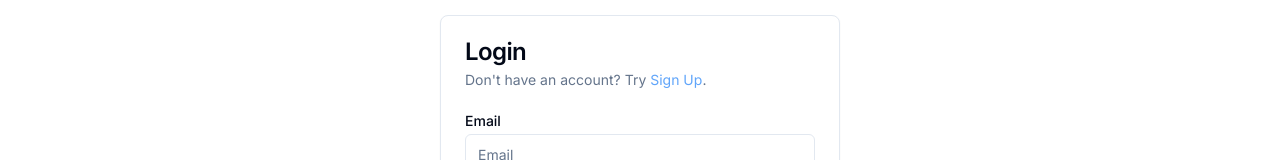
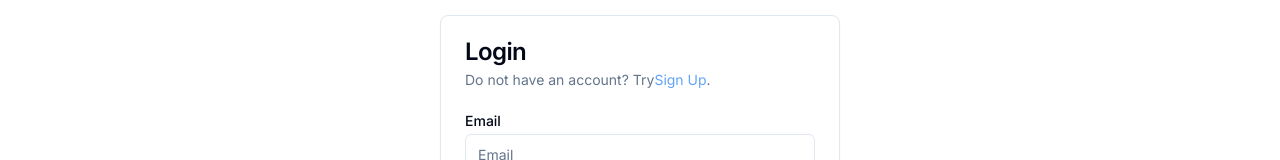
Before and after one commit to itskaramaman/next-sharing, a Next.js app: page /login in a window 1280 px wide. Shown: the part 287-447 px from the top of the page. Built offline with nearby package versions, Linux system fonts and the light colour scheme.

Commit message:
build errors resolved

```diff
--- a/src/app/api/users/login/route.ts
+++ b/src/app/api/users/login/route.ts
@@ -31,7 +31,7 @@ export async function POST(request: NextRequest) {
     };
 
     // create token
-    const token = await jwt.sign(tokenData, process.env.TOKEN_SECRET, {
+    const token = await jwt.sign(tokenData, process.env.TOKEN_SECRET!, {
       expiresIn: "1d",
     });
 
--- a/src/app/login/page.tsx
+++ b/src/app/login/page.tsx
@@ -63,7 +63,7 @@ export default function LoginPage() {
         <CardHeader>
           <CardTitle>Login</CardTitle>
           <CardDescription>
-            Don't have an account? Try{" "}
+            Do not have an account? Try
             <Link href="/signup" className="text-blue-400">
               Sign Up
             </Link>
--- a/src/app/verifyemail/page.tsx
+++ b/src/app/verifyemail/page.tsx
@@ -18,24 +18,22 @@ export default function VerifyEmailPage() {
   const [verified, setVerified] = useState(false);
   const [error, setError] = useState(false);
 
-  const verifyUserEmail = async () => {
-    try {
-      await axios.post("/api/users/verify", { token });
-      setVerified(true);
-    } catch (error: any) {
-      console.log(error.response.data);
-      setError(true);
-    }
-  };
-
   useEffect(() => {
     const urlToken = window.location.search.split("=")[1];
-    console.log(urlToken);
     setToken(urlToken);
   }, []);
 
   useEffect(() => {
     if (token && token.length > 0) {
+      const verifyUserEmail = async () => {
+        try {
+          await axios.post("/api/users/verify", { token });
+          setVerified(true);
+        } catch (error: any) {
+          console.log(error.response.data);
+          setError(true);
+        }
+      };
       verifyUserEmail();
     }
   }, [token]);
```
